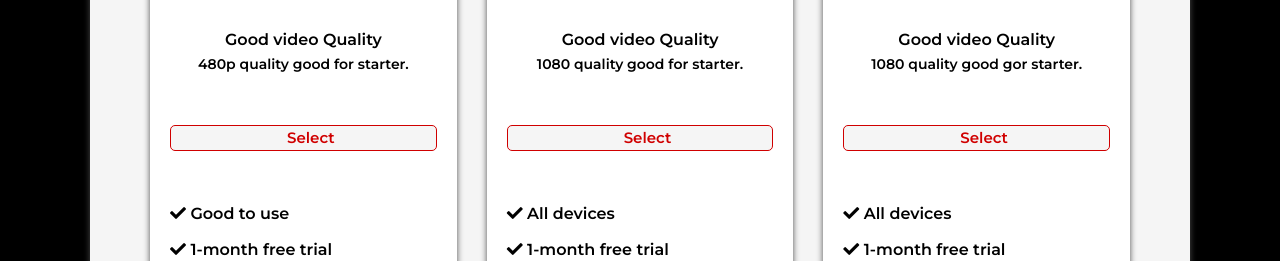
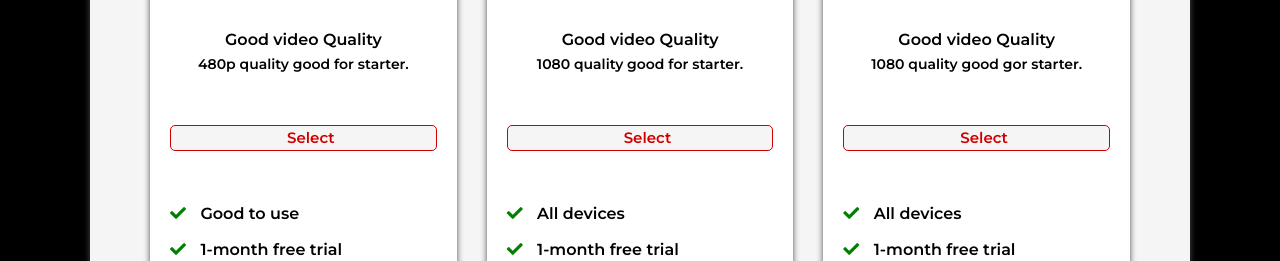
Before and after one commit to beni2408/Task-2-pricing-card, a plain HTML site: page index.html in a window 1280 px wide. Shown: the part 539-800 px from the top of the page. Drawn offline with Linux system fonts and the light colour scheme.

Commit message:
Update in styles.css

```diff
--- a/styles.css
+++ b/styles.css
@@ -96,7 +96,7 @@ li{
     margin-bottom: 20px;
 
 }
-.card ui li i {
+.card ul li i {
     color: green;
     margin-right: 10px;
 }
```
